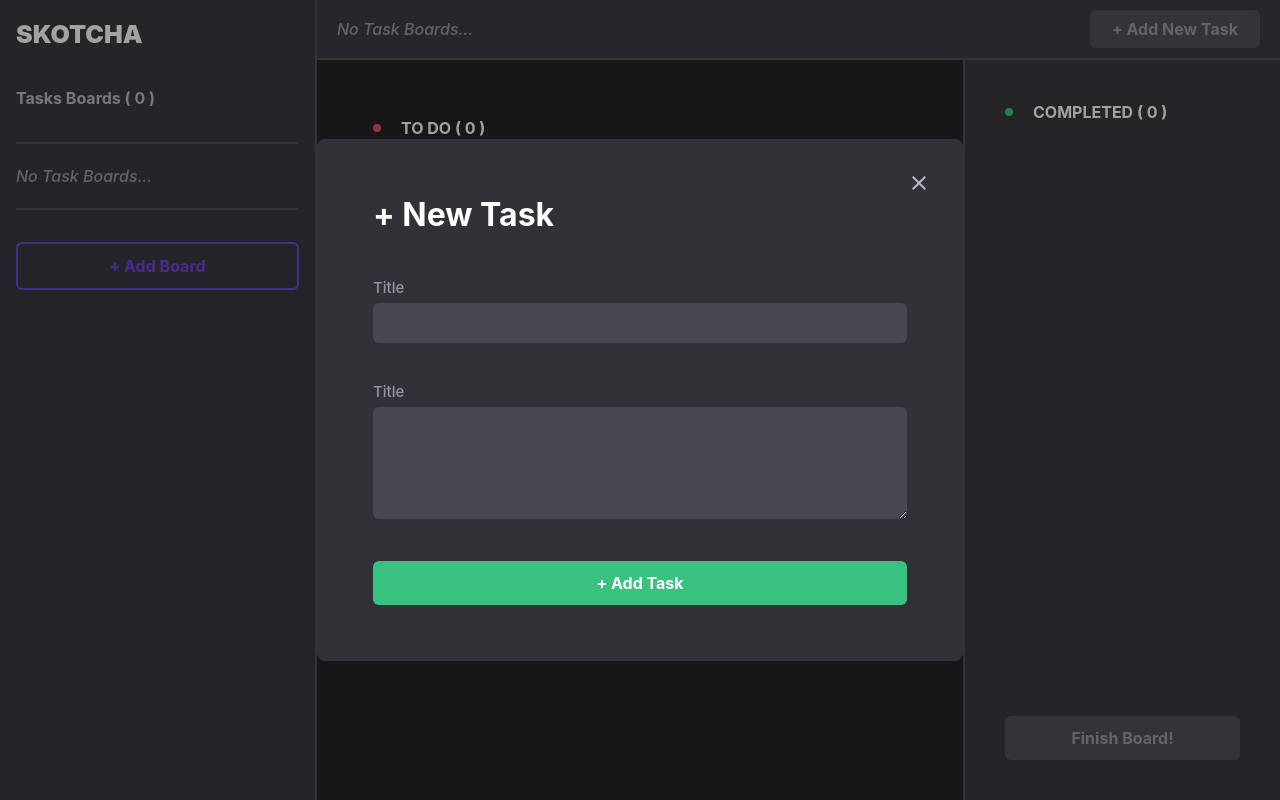
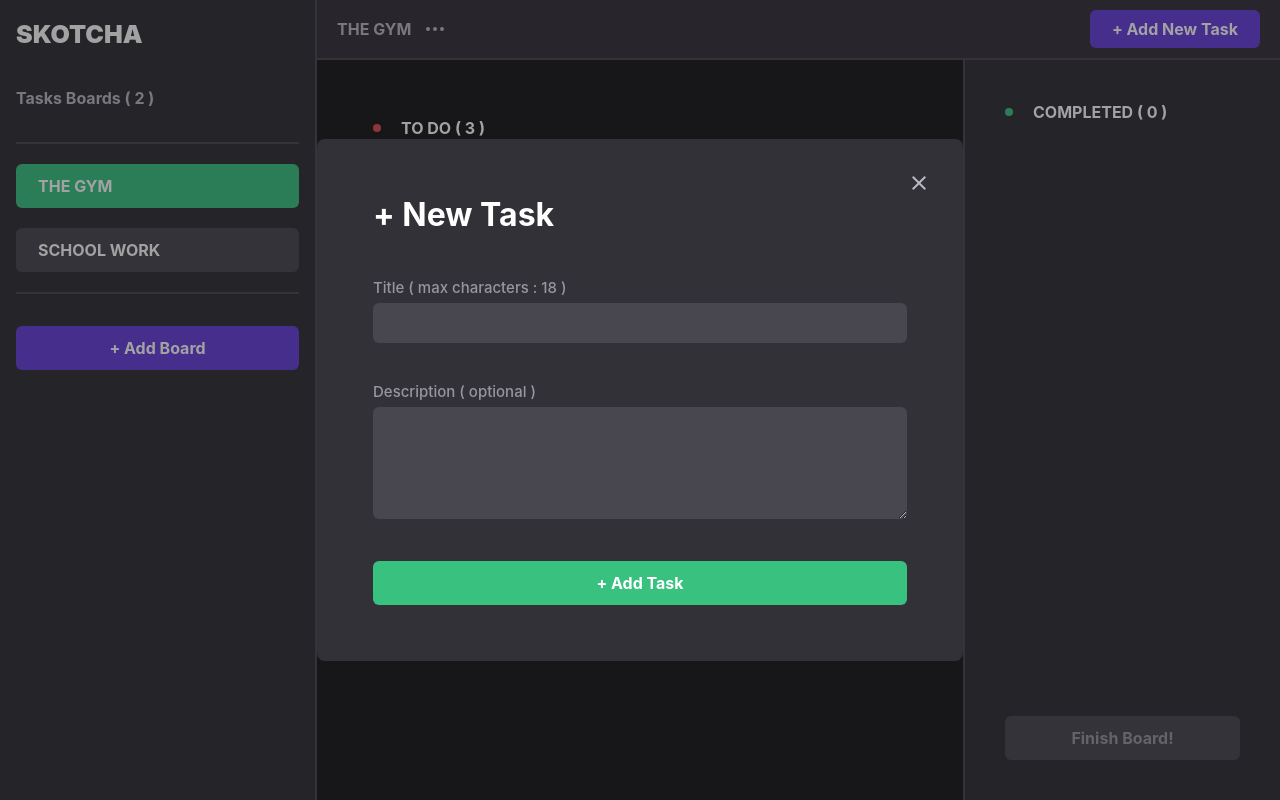
Before and after one commit to jacobpacheco100/Skotcha, a React (Create React App) app: page /dashboard in a window 1280 px wide. Both pictures are taken after a click on the button "+ Add New Task". Built offline with nearby package versions, Linux system fonts and the light colour scheme.

Commit message:
edited: styles

```diff
--- a/src/components/dashboard/modals/AddBoard.jsx
+++ b/src/components/dashboard/modals/AddBoard.jsx
@@ -1,6 +1,9 @@
 import React, { useContext, useState } from 'react'
 import { Context } from '../context/Context'
 import { IoMdClose } from 'react-icons/io'
+
+// error
+import ErrorPopup from './ErrorPopup'
 
 const AddBoard = () => {
   const { setModal, setTaskBoards } = useContext(Context)
@@ -9,13 +12,20 @@ const AddBoard = () => {
   const [title, setTitle] = useState('')
 
   // on submit
+
+  const [error, setError] = useState('')
   const addBoard = (e) => {
     e.preventDefault()
-    setTaskBoards((prev) => [
-      ...prev,
-      { id: Math.random(), subject: title, tasks: [] },
-    ])
-    setModal('')
+    if (title.length >= 1 && title.length <= 12) {
+      setTaskBoards((prev) => [
+        ...prev,
+        { id: Math.random(), subject: title, tasks: [] },
+      ])
+      setModal('')
+      setError('')
+    } else {
+      setError('Title must be between 1-12 characters')
+    }
   }
 
   return (
@@ -25,7 +35,7 @@ const AddBoard = () => {
         <h4 className='h2'>+ New Task Board</h4>
         <form onSubmit={addBoard} className='mt-10 space-y-5'>
           <div>
-            <label className='label'>Title</label>
+            <label className='label'>Title ( max characters : 12 )</label>
             <input
               onChange={(e) => setTitle(e.target.value)}
               className='input'
@@ -35,6 +45,9 @@ const AddBoard = () => {
           <button className='btn-2 w-full'>+ Create Board</button>
         </form>
       </div>
+
+      {error && <ErrorPopup message={error} />}
+
       <div onClick={() => setModal('')} className='modal--bg'></div>
     </>
   )
--- a/src/components/dashboard/modals/AddTask.jsx
+++ b/src/components/dashboard/modals/AddTask.jsx
@@ -1,6 +1,9 @@
 import React, { useContext, useState } from 'react'
 import { Context } from '../context/Context'
 import { IoMdClose } from 'react-icons/io'
+
+// error
+import ErrorPopup from './ErrorPopup'
 
 const AddTask = () => {
   const { setModal, setTaskBoards, taskBoards, activeBoard, setIsMore } =
@@ -21,8 +24,14 @@ const AddTask = () => {
   }
 
   // on submit
+  const [error, setError] = useState('')
   const addTask = (e) => {
     e.preventDefault()
+    if (title.length === 0 || title.length > 18) {
+      setError('Title must be between 1-18 characters')
+    } else if (description.length > 30) {
+      setError('Description cannot exceed 30 characters')
+    } else {
       setTaskBoards(taskBoards.filter((board) => board.id !== activeBoard))
       setTaskBoards((prev) => [
         ...prev,
@@ -43,6 +52,8 @@ const AddTask = () => {
       ])
       setModal('')
       setIsMore(false)
+      setError(false)
+    }
   }
   return (
     <>
@@ -51,7 +62,7 @@ const AddTask = () => {
         <h4 className='h2'>+ New Task</h4>
         <form onSubmit={addTask} className='mt-10 space-y-5'>
           <div>
-            <label className='label'>Title</label>
+            <label className='label'>Title ( max characters : 18 )</label>
             <input
               onChange={(e) => setTitle(e.target.value)}
               className='input'
@@ -59,7 +70,7 @@ const AddTask = () => {
             />
           </div>
           <div>
-            <label className='label'>Title</label>
+            <label className='label'>Description ( optional )</label>
             <textarea
               onChange={(e) => setDescription(e.target.value)}
               className='input h-28'
@@ -69,6 +80,7 @@ const AddTask = () => {
           <button className='btn-2 w-full'>+ Add Task</button>
         </form>
       </div>
+      {error && <ErrorPopup message={error} />}
       <div onClick={() => setModal('')} className='modal--bg'></div>
     </>
   )
--- a/src/components/dashboard/modals/EditBoard.jsx
+++ b/src/components/dashboard/modals/EditBoard.jsx
@@ -1,6 +1,9 @@
 import React, { useContext, useState } from 'react'
 import { Context } from '../context/Context'
 import { IoMdClose } from 'react-icons/io'
+
+// error
+import ErrorPopup from './ErrorPopup'
 
 const EditBoard = () => {
   const { setModal, taskBoards, setTaskBoards, activeBoard } =
@@ -19,14 +22,19 @@ const EditBoard = () => {
   const [title, setTitle] = useState('')
 
   // on submit ( replaces board )
+  const [error, setError] = useState('')
   const editBoardName = (e) => {
     e.preventDefault()
+    if (title.length >= 1 && title.length <= 12) {
       const filterOld = taskBoards.filter((board) => board.id !== activeBoard)
       setTaskBoards([
         ...filterOld,
         { id: activeBoard, subject: title, tasks: activeBoardTasks },
       ])
       setModal('')
+    } else {
+      setError('Title must be between 1-12 characters')
+    }
   }
 
   return (
@@ -36,7 +44,7 @@ const EditBoard = () => {
         <h4 className='h2'>Edit Board Name</h4>
         <form onSubmit={editBoardName} className='mt-10 space-y-5'>
           <div>
-            <label className='label'>Title</label>
+            <label className='label'>Title ( max characters : 12 )</label>
             <input
               onChange={(e) => setTitle(e.target.value)}
               className='input'
@@ -46,6 +54,7 @@ const EditBoard = () => {
           <button className='btn-2 w-full'>Apply</button>
         </form>
       </div>
+      {error && <ErrorPopup message={error} />}
       <div onClick={() => setModal('')} className='modal--bg'></div>
     </>
   )
--- a/src/components/dashboard/modals/EditTask.jsx
+++ b/src/components/dashboard/modals/EditTask.jsx
@@ -1,6 +1,9 @@
 import React, { useContext, useState } from 'react'
 import { Context } from '../context/Context'
 import { IoMdClose } from 'react-icons/io'
+
+// error
+import ErrorPopup from './ErrorPopup'
 
 const EditTask = () => {
   const {
@@ -34,8 +37,14 @@ const EditTask = () => {
   )
 
   // on submit ( replaces active board / tasks in active board )
+  const [error, setError] = useState('')
   const editTask = (e) => {
     e.preventDefault()
+    if (title.length === 0 || title.length > 18) {
+      setError('Title must be between 1-18 characters')
+    } else if (description.length > 30) {
+      setError('Description cannot exceed 30 characters')
+    } else {
       setTaskBoards([
         {
           id: activeBoard,
@@ -54,6 +63,8 @@ const EditTask = () => {
         ...filterOldBoards,
       ])
       setModal('')
+      setError(false)
+    }
   }
 
   const closeHandler = () => {
@@ -86,6 +97,7 @@ const EditTask = () => {
           <button className='btn-2 w-full'>Apply</button>
         </form>
       </div>
+      {error && <ErrorPopup message={error} />}
       {/* dark background */}
       <div onClick={closeHandler} className='modal--bg'></div>
     </>
--- /dev/null
+++ b/src/components/dashboard/modals/ErrorPopup.jsx
@@ -0,0 +1,13 @@
+import React from 'react'
+import { RiErrorWarningFill } from 'react-icons/ri'
+
+const ErrorPopup = ({ message }) => {
+  return (
+    <div className='error--container'>
+      <RiErrorWarningFill className='text-xl' />
+      <p>{message}</p>
+    </div>
+  )
+}
+
+export default ErrorPopup
--- a/src/components/dashboard/smallComponents/TaskItem.jsx
+++ b/src/components/dashboard/smallComponents/TaskItem.jsx
@@ -65,12 +65,20 @@ const TaskItem = ({ task, title, description, doing }) => {
 
   return (
     <div className={doing ? 'task--item-doing' : 'task--item'}>
-      <div className='task--item-content'>
+      <div className='flex flex-col justify-center'>
         <h1 className='task--item-title'>{title}</h1>
-        <p className='task--item-description'>{description}</p>
+        {description && <p className='task--item-description'>{description}</p>}
       </div>
-      <div className='task--item-options'>
-        <input type='checkbox' className='checkbox' onClick={completeTask} />
+      <div
+        className={
+          description
+            ? 'flex flex-col justify-between items-end'
+            : 'flex flex-row-reverse items-center justify-between w-[60px]'
+        }
+      >
+        <div className='checkbox' onClick={completeTask}>
+          <BsCheckLg className='text-sm' />
+        </div>
 
         <div className='relative'>
           <FiMoreHorizontal
--- a/src/index.css
+++ b/src/index.css
@@ -106,7 +106,7 @@ code {
 }
 
 .input {
-  @apply w-full p-2 bg-gray-2 rounded-md mt-1 mb-4 text-gray-4 font-medium focus:outline-none focus:border border-gray-3;
+  @apply w-full p-2 bg-gray-2 rounded-md mt-1 mb-4 text-gray-4 font-medium focus:outline-none focus:ring-[1px] ring-gray-3 ease-in-out duration-100;
 }
 
 /* dashboard ===================================================================================================================== */
@@ -144,11 +144,11 @@ code {
 }
 
 .btn-add-board {
-  @apply py-[10px] px-[22px] rounded-md font-bold text-secondary border-2 border-secondary ease-in-out duration-200 hover:bg-secondary hover:text-white;
+  @apply py-[10px] px-[22px] rounded-md font-bold bg-secondary text-white border-secondary ease-in-out duration-200 hover:bg-[#4a2d9c];
 }
 
 .taskBoardItem--active {
-  @apply py-[10px] px-[22px] rounded-md font-bold bg-secondary ease-in-out duration-200  hover:cursor-default uppercase;
+  @apply py-[10px] px-[22px] rounded-md font-bold bg-primary ease-in-out duration-200  hover:cursor-default uppercase;
 }
 
 /* topbar ------------------------------------------------------------*/
@@ -217,17 +217,7 @@ code {
 }
 
 .checkbox {
-  @apply relative appearance-none w-5 h-5 border-2 border-gray-3 rounded-md focus:outline-none checked:bg-primary checked:border-primary hover:ring hover:ring-gray-2 hover:cursor-pointer
-
-  after:content-['']
-  after:w-full
-  after:h-full
-  after:absolute
-  after:left-0
-  after:top-0
-  after:bg-no-repeat
-  after:bg-center
-  after:bg-[length:40px];
+  @apply bg-dark p-1.5 rounded-sm text-gray-4 hover:text-primary hover:cursor-pointer hover:ring-2 hover:ring-gray-0 ease-in-out duration-150;
 }
 
 /* modals ------------------------------------------------------------*/
@@ -246,3 +236,7 @@ code {
 .modal--core--delete {
   @apply z-10 absolute top-1/2 left-1/2 transform -translate-x-1/2 -translate-y-1/2 p-14 rounded-lg bg-gray-1 w-[380px];
 }
+
+.error--container {
+  @apply px-8 py-6 rounded-lg bg-danger font-medium text-sm z-20 absolute bottom-10 left-1/2 transform -translate-x-1/2 flex items-center space-x-3;
+}
--- a/src/pages/Dashboard.jsx
+++ b/src/pages/Dashboard.jsx
@@ -35,9 +35,58 @@ const Dashboard = () => {
   // handles which modal is displayed
   const [modal, setModal] = useState()
   // state containing all boards and tasks within them
-  const [taskBoards, setTaskBoards] = useState([])
+  const [taskBoards, setTaskBoards] = useState([
+    {
+      id: Math.random(),
+      subject: 'The Gym',
+      tasks: [
+        {
+          id: Math.random(),
+          task: 'Drink Preworkout',
+          description: 'Create a project folder in the Developer directory ',
+          doing: false,
+          completed: false,
+        },
+        {
+          id: Math.random(),
+          task: 'exercise',
+          description: 'do 100 jumping jacks',
+          doing: false,
+          completed: false,
+        },
+        {
+          id: Math.random(),
+          task: 'train',
+          description: 'do 50 pushups',
+          doing: false,
+          completed: false,
+        },
+      ],
+    },
+    {
+      id: Math.random(),
+      subject: 'school work',
+      tasks: [
+        {
+          id: Math.random(),
+          task: 'Finish Project',
+          description: 'Build powerpoint on solar system',
+          doing: false,
+          completed: false,
+        },
+        {
+          id: Math.random(),
+          task: 'Finish math homework',
+          description: 'kill myself',
+          doing: false,
+          completed: false,
+        },
+      ],
+    },
+  ])
   // determines the currently clicked board
-  const [activeBoard, setActiveBoard] = useState('')
+  const [activeBoard, setActiveBoard] = useState(taskBoards[0].id || '')
+
   // determines the task selected for editing
   const [activeTask, setActiveTask] = useState('')
 
```
Lines whose indentation alone changed are shown as unchanged.
